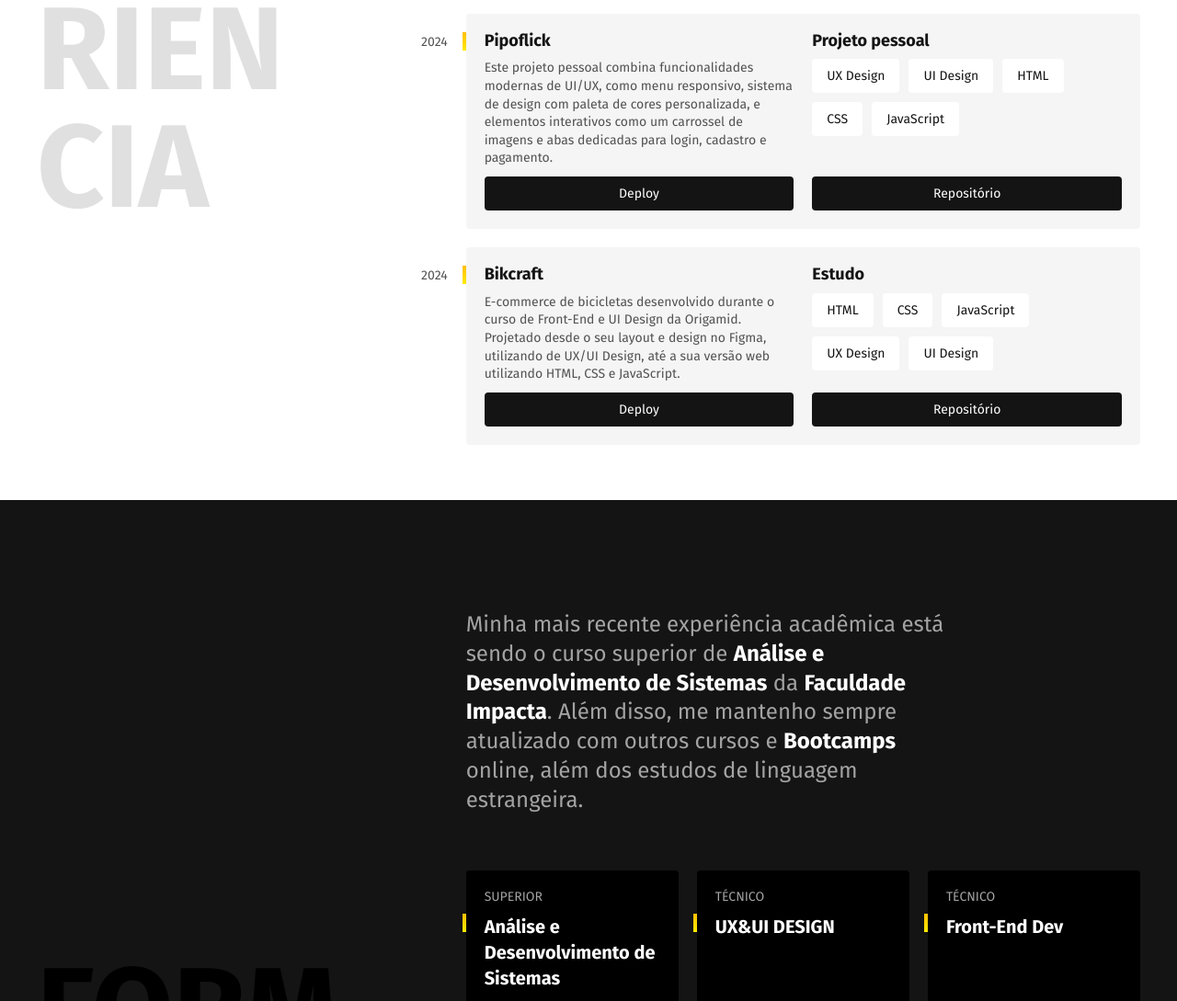
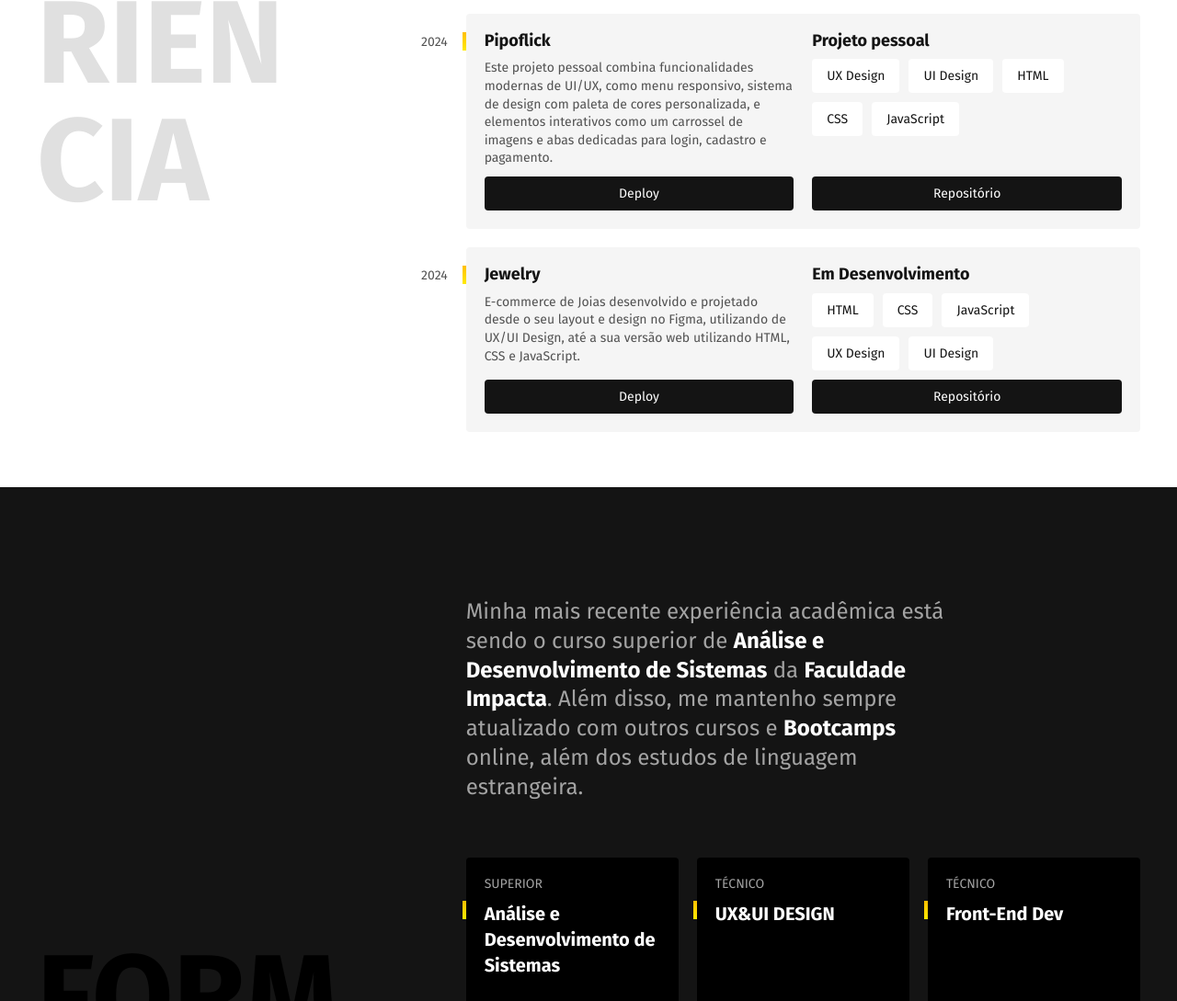
Before and after one commit to nosferavic/nosferavic.github.io, a plain HTML site: page index.html in a window 1280 px wide. Shown: the part 1162-2251 px from the top of the page at 92% size. Drawn offline with Linux system fonts and the light colour scheme.

Commit message:
update: new project

```diff
--- a/index.html
+++ b/index.html
@@ -79,9 +79,9 @@
 
       <div class="projeto">
         <span class="projeto-ano">2024</span>
-        <h3 class="projeto-titulo">Bikcraft</h3>
-        <span class="projeto-titulo">Estudo</span>
-        <p class="projeto-texto">E-commerce de bicicletas desenvolvido durante o curso de Front-End e UI Design da Origamid. Projetado desde o seu layout e design no Figma, utilizando de UX/UI Design, até a sua versão web utilizando HTML, CSS e JavaScript.</p>
+        <h3 class="projeto-titulo">Jewelry</h3>
+        <span class="projeto-titulo">Em Desenvolvimento</span>
+        <p class="projeto-texto">E-commerce de Joias desenvolvido e projetado desde o seu layout e design no Figma, utilizando de UX/UI Design, até a sua versão web utilizando HTML, CSS e JavaScript.</p>
         <ul class="projeto-habilidades">
           <li>HTML</li>
           <li>CSS</li>
@@ -89,8 +89,8 @@
           <li>UX Design</li>
           <li>UI Design</li>
         </ul>
-        <a class="link-button" href="https://nosferavic.github.io/Bikcraft/" target="_blank">Deploy</a>
-        <a class="link-button" href="https://github.com/nosferavic/Bikcraft" target="_blank">Repositório</a>
+        <a class="link-button" href="https://jewelry-chi-pink.vercel.app" target="_blank">Deploy</a>
+        <a class="link-button" href="https://github.com/nosferavic/jewelry" target="_blank">Repositório</a>
       </div>
 
 
```
